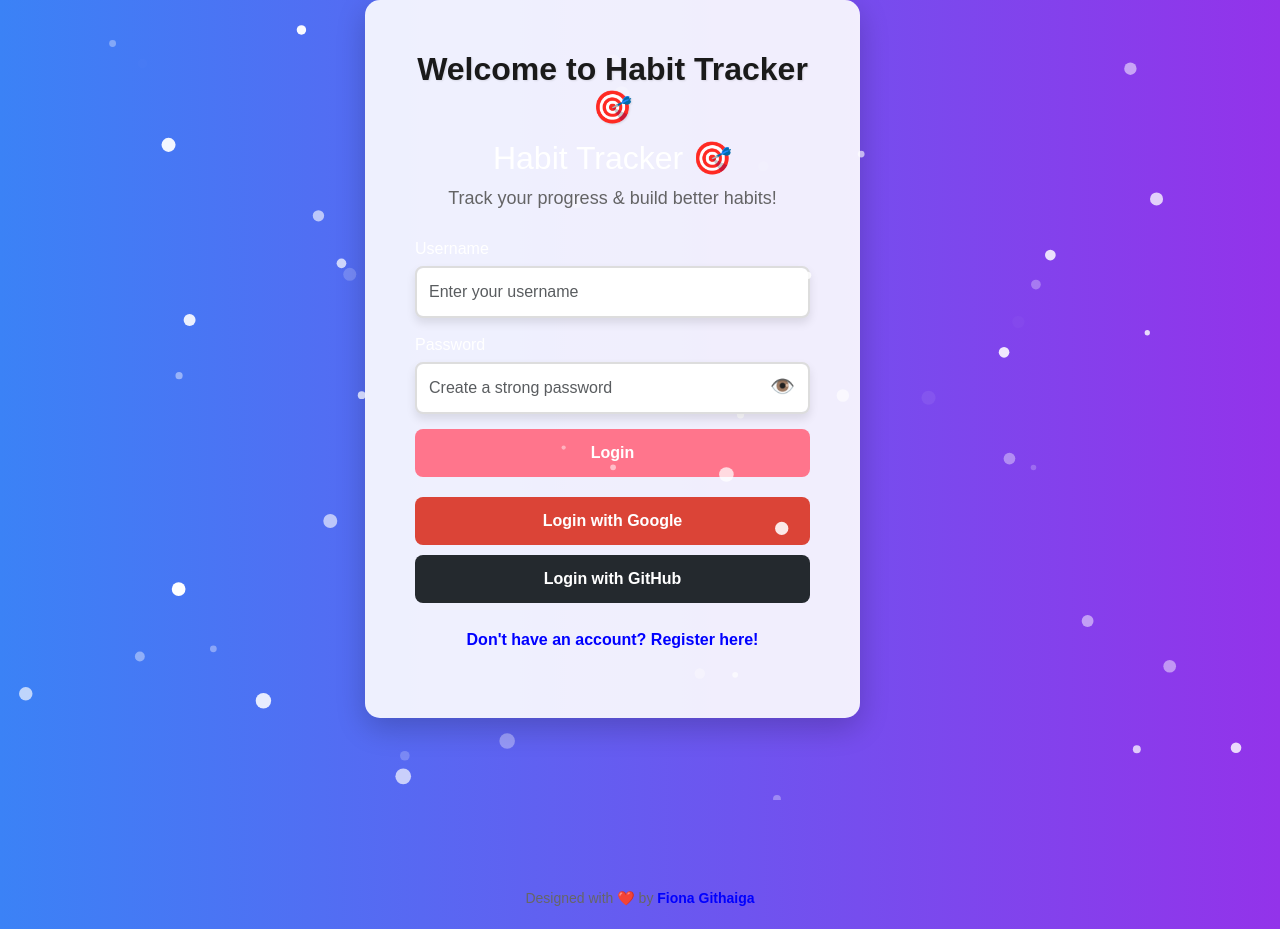
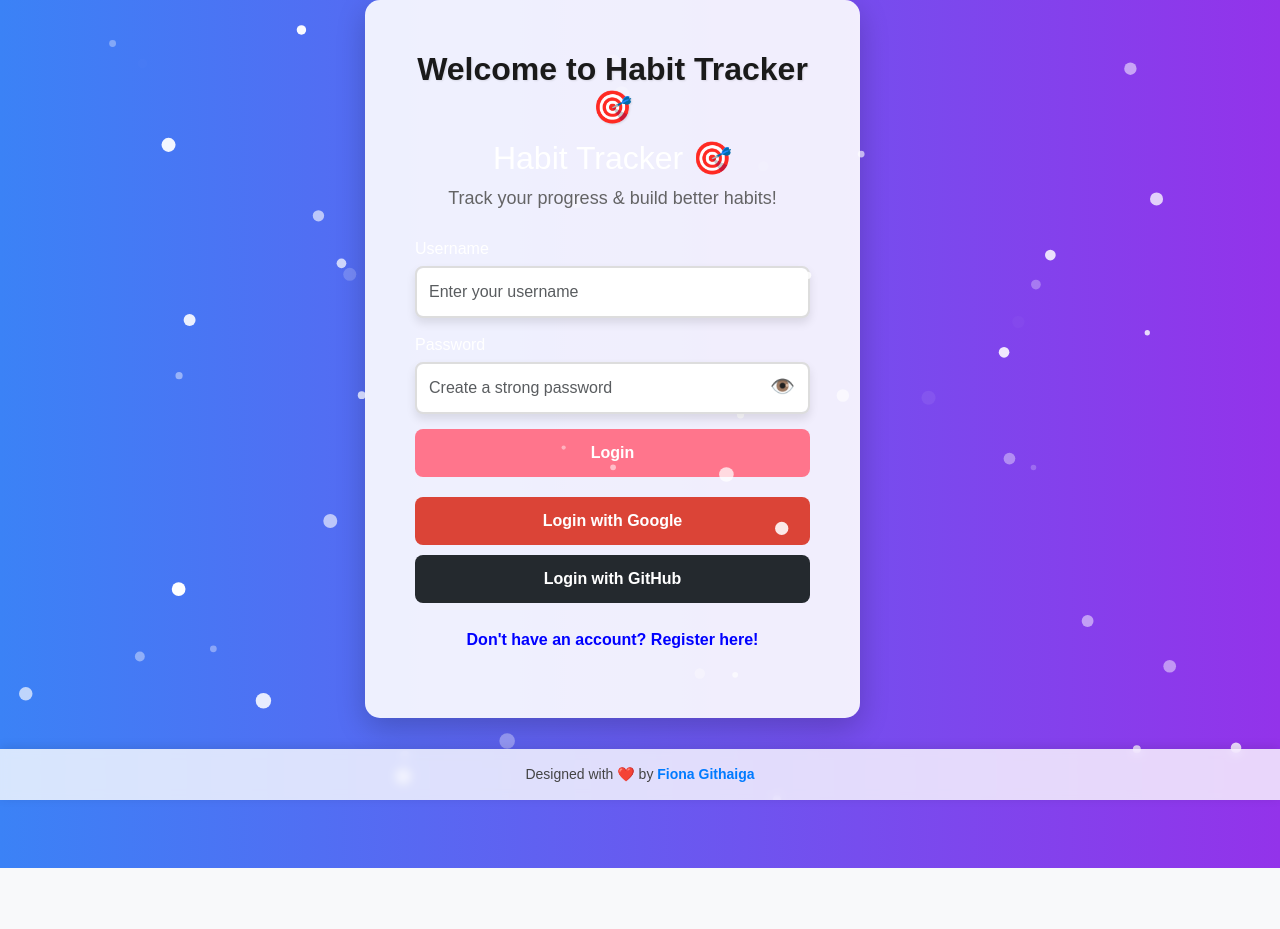
Before and after one commit to FionaG26/habit-tracker, a Vue app in the folder habit-tracker-vue/: page / in a window 1280 px wide. After the commit the page ends 868 px from the top, so only its background shows below. Built offline with nearby package versions, Linux system fonts and the light colour scheme.

Commit message:
Update Auth.vue

```diff
--- a/habit-tracker-vue/src/components/Auth.vue
+++ b/habit-tracker-vue/src/components/Auth.vue
@@ -270,21 +270,28 @@ body {
 
 /* Footer Styling */
 .footer {
-  margin-top: auto;
+  position: absolute;
+  bottom: 0;
+  left: 0;
+  right: 0;
   text-align: center;
   font-size: 14px;
-  color: #666;
-  padding: 20px;
-  width: 100%;
+  color: #444; /* Slightly darker for better readability */
+  padding: 15px 20px;
+  background: rgba(255, 255, 255, 0.8); /* Subtle transparency */
+  box-shadow: 0px -2px 10px rgba(0, 0, 0, 0.1); /* Soft top shadow */
+  backdrop-filter: blur(5px); /* Modern glassmorphism effect */
 }
 
 .footer-link {
-  color: blue;
+  color: #007bff; /* More modern blue */
   text-decoration: none;
-  font-weight: bold;
+  font-weight: 600;
+  transition: color 0.3s ease-in-out;
 }
 
 .footer-link:hover {
   text-decoration: underline;
+  color: #0056b3; /* Darker shade on hover for effect */
 }
 </style>
```
